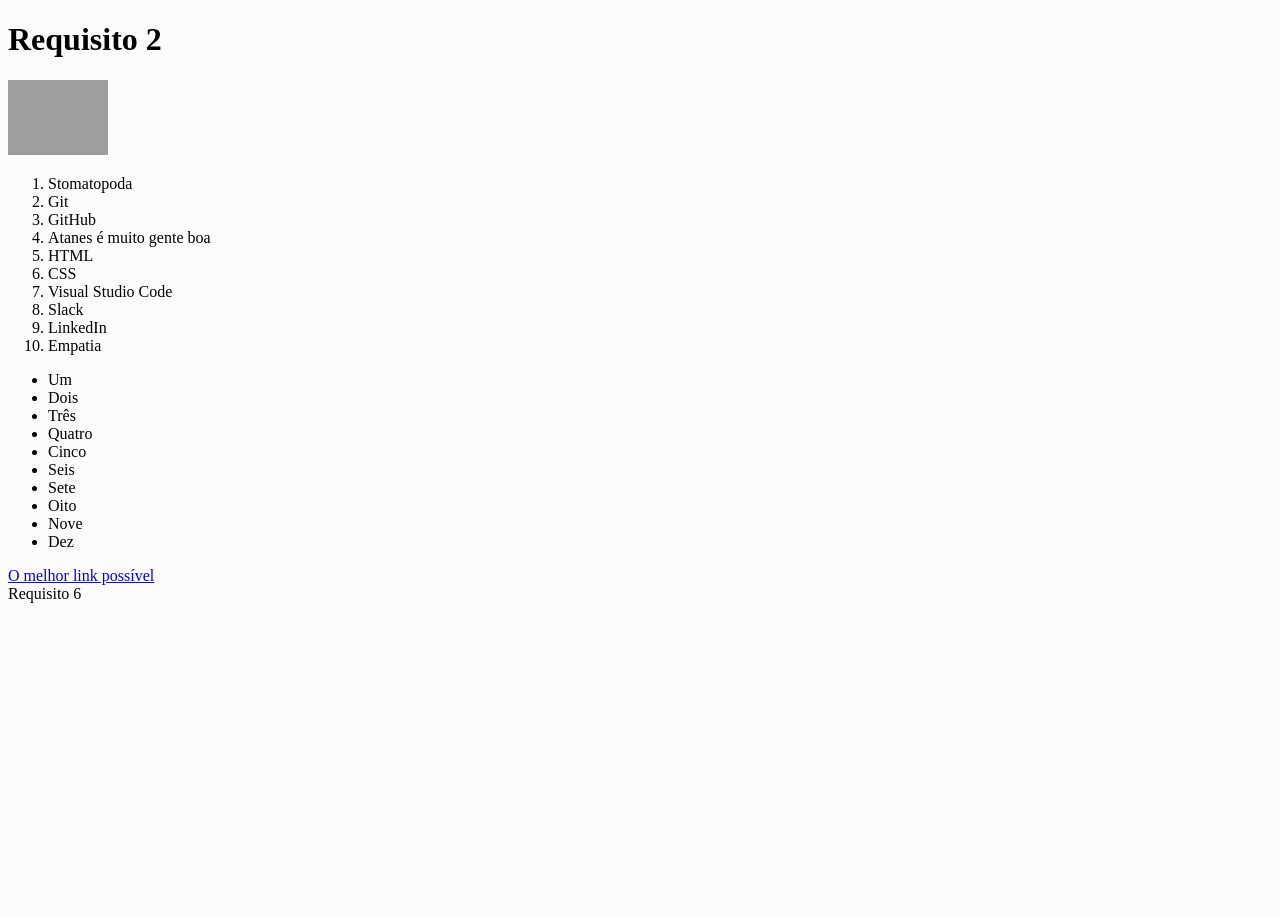
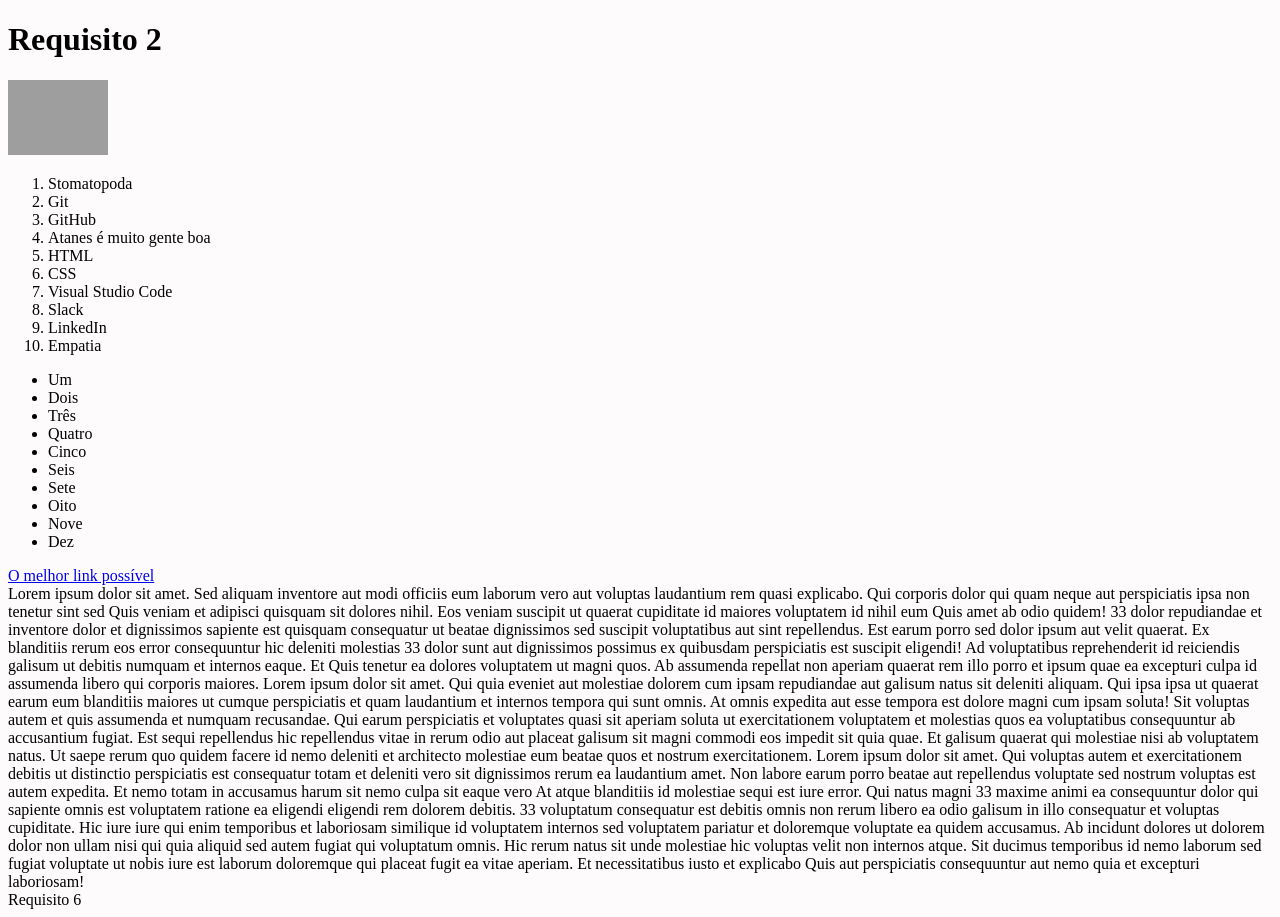
Before and after one commit to Laboreja/lessons-learned, a plain HTML site: page index.html in a window 1280 px wide. Before the commit the page ends 800 px from the top, so only its background shows below. Drawn offline with Linux system fonts and the light colour scheme; grey boxes are pictures that could not be loaded.

Commit message:
Requisito 8

```diff
--- a/index.html
+++ b/index.html
@@ -39,6 +39,48 @@
         <li>Dez</li>
     </ul>
     <div><a href="https://www.youtube.com/watch?v=Folw6LoGiQ8">O melhor link possível</a></div>
+    <article>
+        Lorem ipsum dolor sit amet. Sed aliquam inventore aut modi officiis eum laborum vero aut voluptas laudantium rem
+        quasi explicabo. Qui corporis dolor qui quam neque aut perspiciatis ipsa non tenetur sint sed Quis veniam et
+        adipisci quisquam sit dolores nihil. Eos veniam suscipit ut quaerat cupiditate id maiores voluptatem id nihil
+        eum Quis amet ab odio quidem! 33 dolor repudiandae et inventore dolor et dignissimos sapiente est quisquam
+        consequatur ut beatae dignissimos sed suscipit voluptatibus aut sint repellendus.
+
+        Est earum porro sed dolor ipsum aut velit quaerat. Ex blanditiis rerum eos error consequuntur hic deleniti
+        molestias 33 dolor sunt aut dignissimos possimus ex quibusdam perspiciatis est suscipit eligendi! Ad
+        voluptatibus reprehenderit id reiciendis galisum ut debitis numquam et internos eaque.
+
+        Et Quis tenetur ea dolores voluptatem ut magni quos. Ab assumenda repellat non aperiam quaerat rem illo porro et
+        ipsum quae ea excepturi culpa id assumenda libero qui corporis maiores.
+
+        Lorem ipsum dolor sit amet. Qui quia eveniet aut molestiae dolorem cum ipsam repudiandae aut galisum natus sit
+        deleniti aliquam. Qui ipsa ipsa ut quaerat earum eum blanditiis maiores ut cumque perspiciatis et quam
+        laudantium et internos tempora qui sunt omnis.
+
+        At omnis expedita aut esse tempora est dolore magni cum ipsam soluta! Sit voluptas autem et quis assumenda et
+        numquam recusandae.
+
+        Qui earum perspiciatis et voluptates quasi sit aperiam soluta ut exercitationem voluptatem et molestias quos ea
+        voluptatibus consequuntur ab accusantium fugiat. Est sequi repellendus hic repellendus vitae in rerum odio aut
+        placeat galisum sit magni commodi eos impedit sit quia quae. Et galisum quaerat qui molestiae nisi ab voluptatem
+        natus. Ut saepe rerum quo quidem facere id nemo deleniti et architecto molestiae eum beatae quos et nostrum
+        exercitationem.
+
+        Lorem ipsum dolor sit amet. Qui voluptas autem et exercitationem debitis ut distinctio perspiciatis est
+        consequatur totam et deleniti vero sit dignissimos rerum ea laudantium amet. Non labore earum porro beatae aut
+        repellendus voluptate sed nostrum voluptas est autem expedita. Et nemo totam in accusamus harum sit nemo culpa
+        sit eaque vero At atque blanditiis id molestiae sequi est iure error. Qui natus magni 33 maxime animi ea
+        consequuntur dolor qui sapiente omnis est voluptatem ratione ea eligendi eligendi rem dolorem debitis.
+
+        33 voluptatum consequatur est debitis omnis non rerum libero ea odio galisum in illo consequatur et voluptas
+        cupiditate. Hic iure iure qui enim temporibus et laboriosam similique id voluptatem internos sed voluptatem
+        pariatur et doloremque voluptate ea quidem accusamus. Ab incidunt dolores ut dolorem dolor non ullam nisi qui
+        quia aliquid sed autem fugiat qui voluptatum omnis.
+
+        Hic rerum natus sit unde molestiae hic voluptas velit non internos atque. Sit ducimus temporibus id nemo laborum
+        sed fugiat voluptate ut nobis iure est laborum doloremque qui placeat fugit ea vitae aperiam. Et necessitatibus
+        iusto et explicabo Quis aut perspiciatis consequuntur aut nemo quia et excepturi laboriosam!
+    </article>
     <footer id="rodape">
         <div>Requisito 6</div>
     </footer>
```
